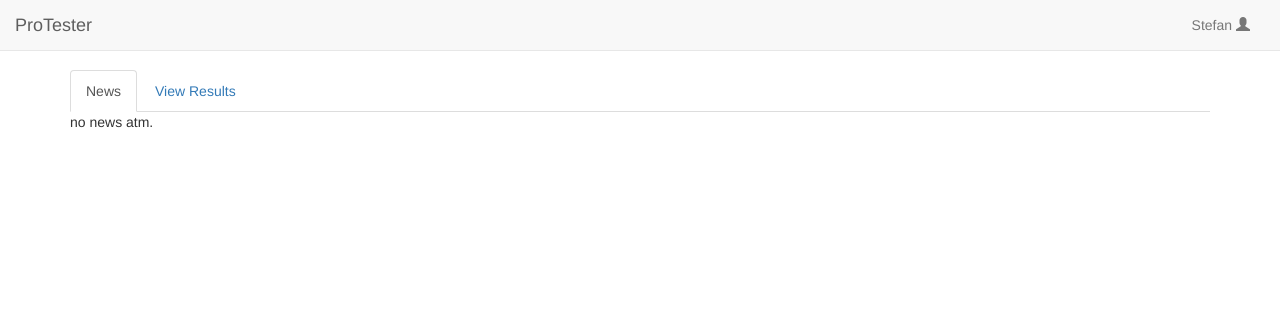
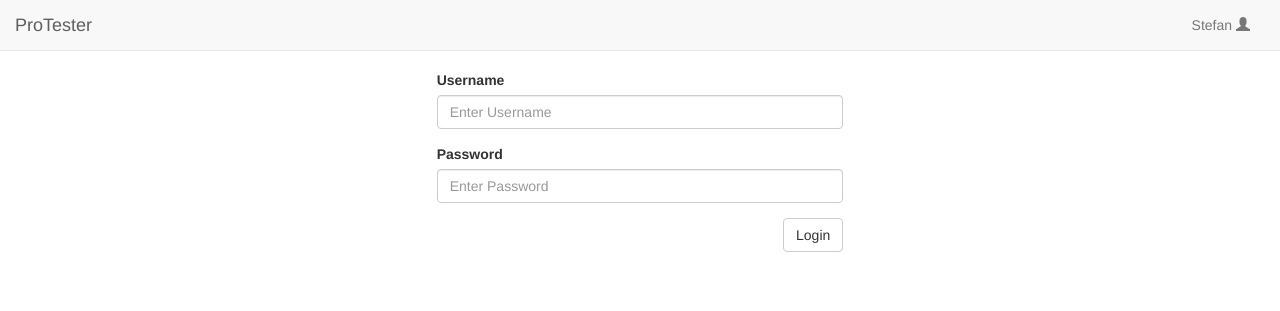
Before and after one commit to stheid/ProTester, a PHP site: page /ProTester/ in a window 1280 px wide. Shown: the top 311 px of the page. Run offline with PHP 8.4, Linux system fonts and the light colour scheme.

Commit message:
login: first trys

```diff
--- a/index.php
+++ b/index.php
@@ -1,20 +1,4 @@
-<!DOCTYPE html>
-<html>
-<head>
-<meta charset="utf-8">
-<meta http-equiv="X-UA-Compatible" content="IE=edge">
-<title>Main</title>
-<link rel="stylesheet" href="client/bootstrap/css/bootstrap.min.css">
-<link rel="stylesheet" type="text/css" href="client/navbar_mod.css">
-
-</head>
-<body>
-	<?php
-	include "server/view/MainView.php";
-	?>
-
-	<script src="client/jquery-2.1.1-min.js" type="text/javascript"></script>
-	<script src="client/bootstrap/js/bootstrap.min.js"
-		type="text/javascript"></script>
-</body>
-</html>
+<?php
+define('SITE_PATH', 'http://localhost/ProTester');
+include "server/view/LoginView.php";
+?>
--- /dev/null
+++ b/server/controller/MainController.php
@@ -0,0 +1,3 @@
+<?php
+
+?>
--- /dev/null
+++ b/server/view/LoginView.php
@@ -0,0 +1,35 @@
+<!DOCTYPE html>
+<html>
+<head>
+<meta charset="utf-8">
+<meta http-equiv="X-UA-Compatible" content="IE=edge">
+<title>Login</title>
+<link rel="stylesheet" href="client/bootstrap/css/bootstrap.min.css">
+<link rel="stylesheet" type="text/css" href="client/navbar_mod.css">
+
+</head>
+<body>
+	<?php
+	include "navbar.php";
+	?>
+	<div class="row">
+  <div class="col-md-4 col-md-offset-4 col-xs-6 col-xs-offset-3">
+  <form action="server/controller/LoginController.php" method="post">
+	  <div class="form-group">
+	    <label for="inputUsrName">Username</label>
+	    <input type="email" class="form-control" id="inputUsrName" placeholder="Enter Username">
+	  </div>
+	  <div class="form-group">
+	    <label for="inputPasswd">Password</label>
+	    <input type="password" class="form-control" id="inputPasswd" placeholder="Enter Password">
+	  </div>
+	  <button type="submit" class="btn btn-default pull-right">Login</button>
+	</form></div>
+</div>
+
+
+	<script src="client/jquery-2.1.1-min.js" type="text/javascript"></script>
+	<script src="client/bootstrap/js/bootstrap.min.js"
+		type="text/javascript"></script>
+</body>
+</html>
--- a/server/view/MainView.php
+++ b/server/view/MainView.php
@@ -1,4 +1,15 @@
 	<?php
+	echo '<!DOCTYPE html>
+<html>
+<head>
+<meta charset="utf-8">
+<meta http-equiv="X-UA-Compatible" content="IE=edge">
+<title>Main</title>
+<link rel="stylesheet" href="'.PATH.'client/bootstrap/css/bootstrap.min.css">
+<link rel="stylesheet" type="text/css" href="'.PATH.'client/navbar_mod.css">
+
+</head>
+<body>';
 	include 'navbar.php';
 	include 'tabs/NewsTab.php';
 	include 'tabs/ViewResultTab.php';
@@ -55,4 +66,9 @@ $navpanes = $navpanes . '</div>';
 	echo '<div class="container">
 		<div role="tabpanel">' . $navtabs . $navpanes . '</div>
 	</div>';
+	echo '<script src="'.PATH.'client/jquery-2.1.1-min.js" type="text/javascript"></script>
+	<script src="'.PATH.'client/bootstrap/js/bootstrap.min.js"
+		type="text/javascript"></script>
+</body>
+</html>';'
 	?>
--- a/server/view/tabs/ViewResultTab.php
+++ b/server/view/tabs/ViewResultTab.php
@@ -6,7 +6,26 @@ class ViewResultTab extends Tab {
 	// TODO
 	public $content = '<h1>November 2014</h1>
 <ul class="list-group">
-<li class="list-group-item"><a href="server/view/viewTest.html">11.
+<li class="list-group-item"><a href="server/view/viewResult.php">11.
+Nov - Software System Development Exam<span style="float: right">35/40</span>
+</a></li>
+<li class="list-group-item"><a href="server/view/viewResult.php">11.
+Nov - Software System Development Exam<span style="float: right">35/40</span>
+</a></li>
+<li class="list-group-item"><a href="server/view/viewResult.php">11.
+Nov - Software System Development Exam<span style="float: right">35/40</span>
+</a></li>
+<li class="list-group-item"><a href="server/view/viewResult.php">11.
+Nov - Software System Development Exam<span style="float: right">35/40</span>
+</a></li>
+</ul>
+
+<h1>October 2014</h1>
+<ul class="list-group">
+<li class="list-group-item"><a href="server/view/viewResult.php">11.
+Nov - Software System Development Exam<span style="float: right">35/40</span>
+</a></li>
+<li class="list-group-item"><a href="server/view/viewResult.php">11.
 Nov - Software System Development Exam<span style="float: right">35/40</span>
 </a></li>
 <li class="list-group-item"><a href="server/view/viewTest.html">11.
@@ -24,21 +43,6 @@ Nov - Software System Development Exam<span style="float: right">35/40</span>
 <li class="list-group-item"><a href="server/view/viewTest.html">11.
 Nov - Software System Development Exam<span style="float: right">35/40</span>
 </a></li>
-</ul>
-<h1>October 2014</h1>
-<ul class="list-group">
-<li class="list-group-item"><a href="server/view/viewTest.html">11.
-Nov - Software System Development Exam<span style="float: right">35/40</span>
-</a></li>
-<li class="list-group-item"><a href="server/view/viewTest.html">11.
-Nov - Software System Development Exam<span style="float: right">35/40</span>
-</a></li>
-<li class="list-group-item"><a href="server/view/viewTest.html">11.
-Nov - Software System Development Exam<span style="float: right">35/40</span>
-</a></li>
-<li class="list-group-item"><a href="server/view/viewTest.html">11.
-Nov - Software System Development Exam<span style="float: right">35/40</span>
-</a></li>
 </ul>';
 }
 ?>
--- a/server/view/viewTest.php
+++ b/server/view/viewResult.php
@@ -3,7 +3,7 @@
 <head>
 <meta charset="utf-8">
 <meta http-equiv="X-UA-Compatible" content="IE=edge">
-<title>View Test</title>
+<title>View Result</title>
 <link rel="stylesheet"
 	href="../../client/bootstrap/css/bootstrap.min.css">
 <link rel="stylesheet" type="text/css"
@@ -12,7 +12,7 @@
 </head>
 <body>
 	<?php
-	include navbar.php;
+	include "navbar.php";
 	?>
 
 	<div class="container">
```
Also changed, not shown: server/controller/LoginController.php (added, +12 -0 lines). Lines whose indentation alone changed are shown as unchanged.
